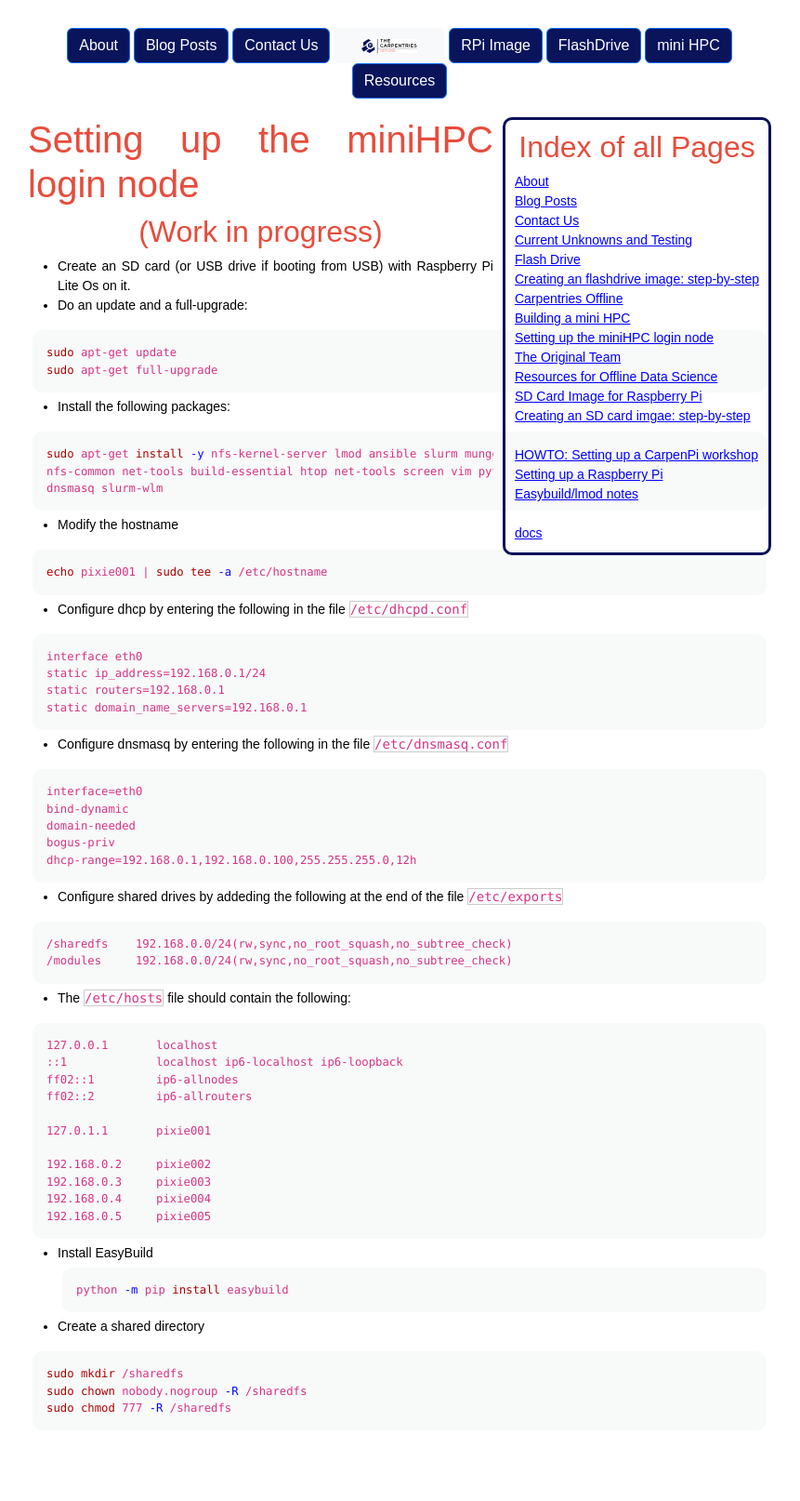
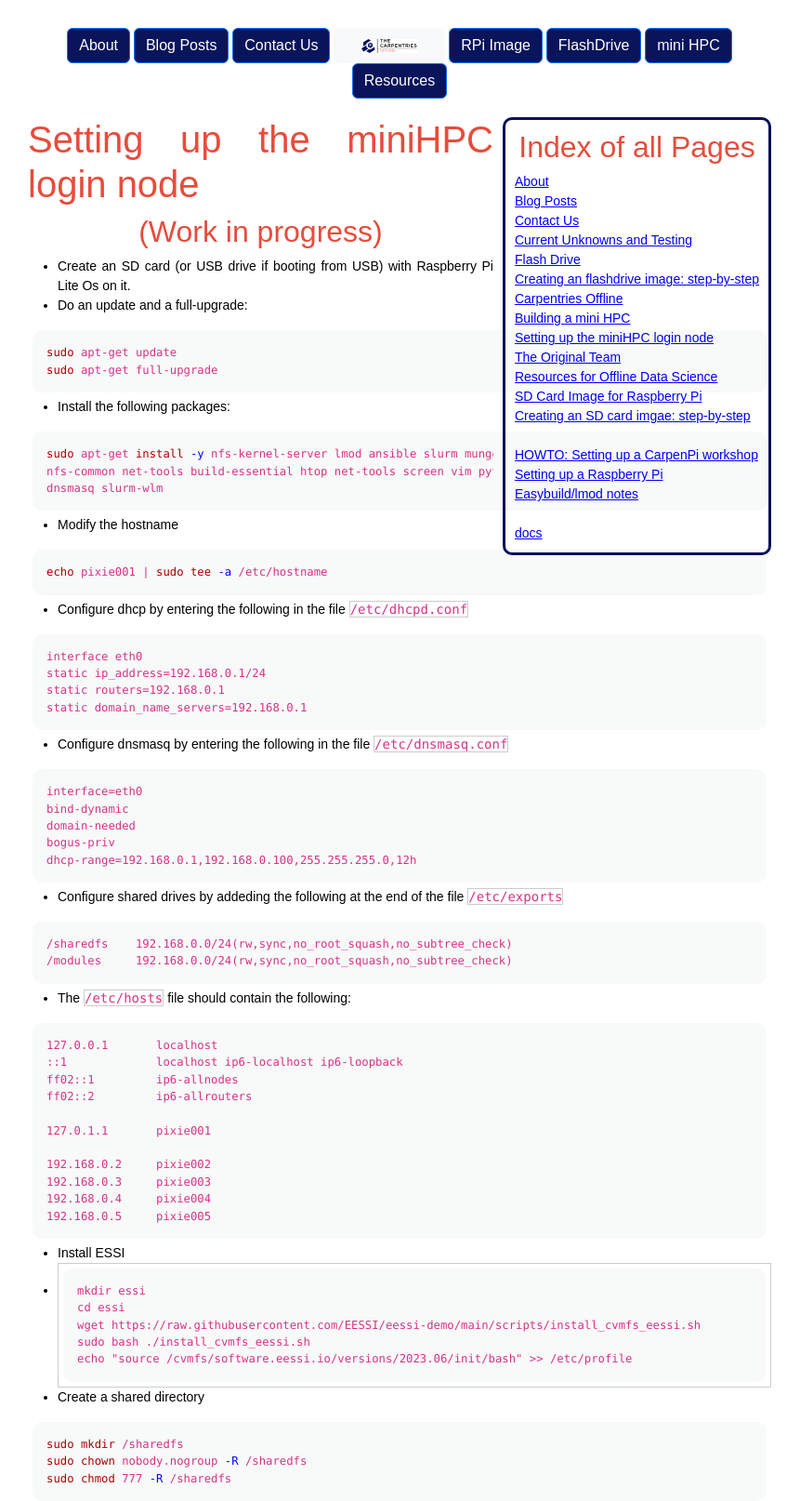
Before and after one commit to carpentriesoffline/CarpentriesOffline.github.io, a Jekyll site: the page built from miniHPC_step_by_step.md, in a window 1280 px wide. Shown: the whole page at 93% size, without its empty margins (210-1071 px from the left). Built offline with Jekyll 4.4.1, drawn with Linux system fonts in a browser that asks for light colours; before the commit the page ends 1538 px from its top, so only the background shows below that.

Commit message:
ESSI instructions

````diff
--- a/miniHPC_step_by_step.md
+++ b/miniHPC_step_by_step.md
@@ -72,9 +72,14 @@ ff02::2		ip6-allrouters
 ```
 
 
-- Install EasyBuild
-```bash
-python -m pip install easybuild
+- Install ESSI
+-
+```
+mkdir essi
+cd essi
+wget https://raw.githubusercontent.com/EESSI/eessi-demo/main/scripts/install_cvmfs_eessi.sh
+sudo bash ./install_cvmfs_eessi.sh
+echo "source /cvmfs/software.eessi.io/versions/2023.06/init/bash" >> /etc/profile
 ```
 
 - Create a shared directory
````
